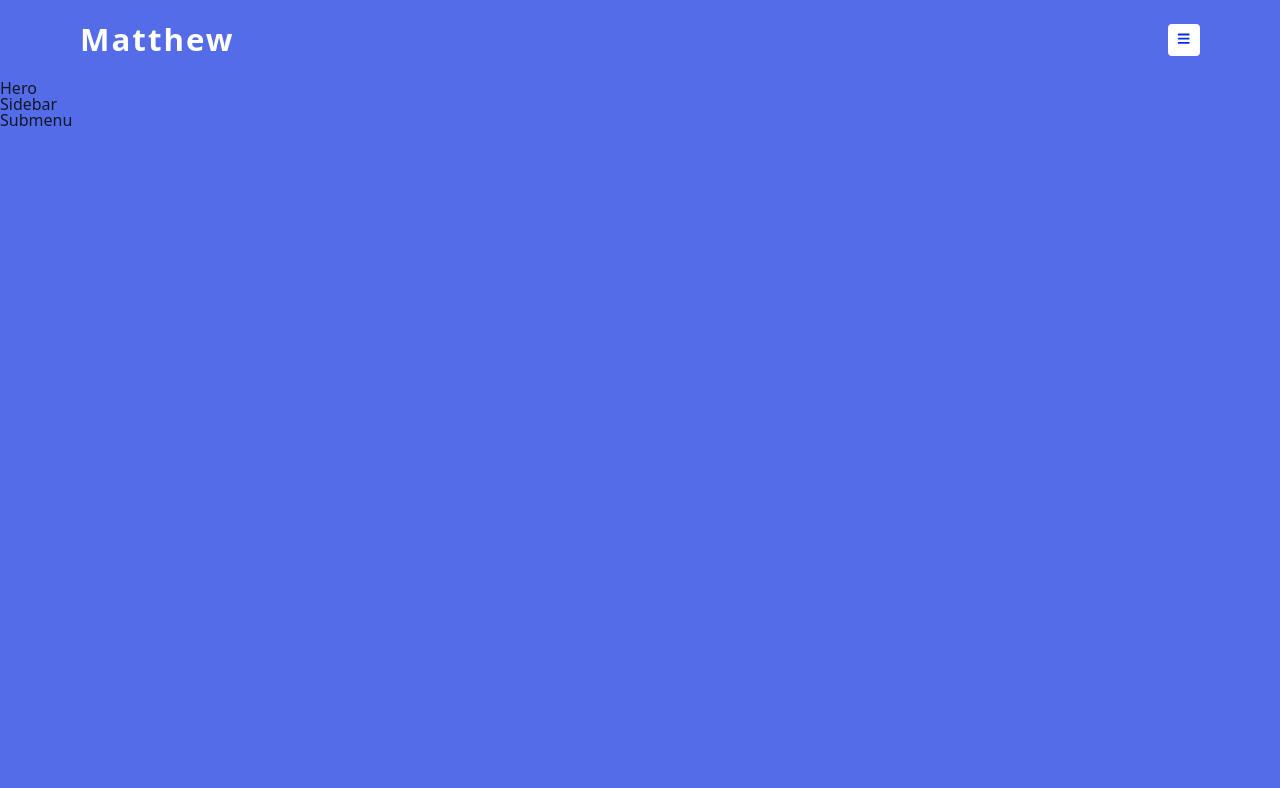
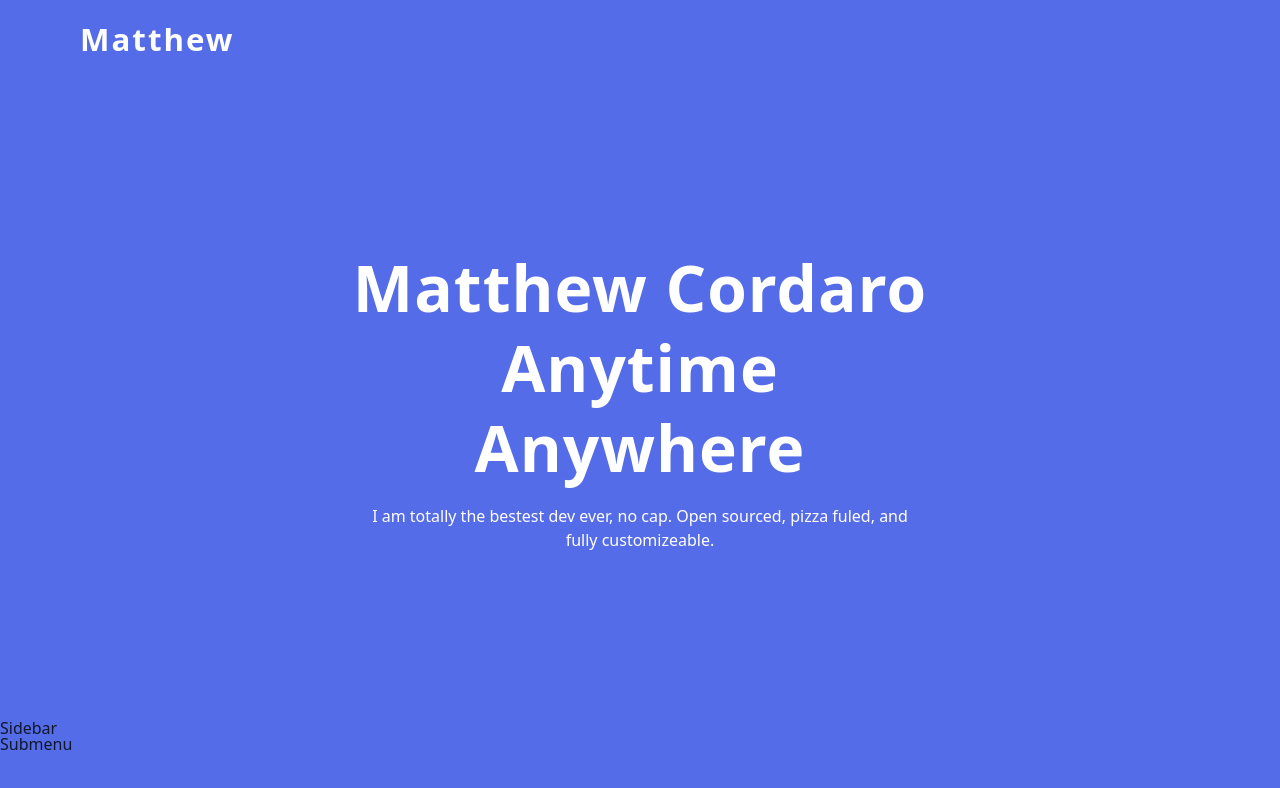
Before and after one commit to matthewcordaro/Portfolio-React-Submenu, a React (Vite) app: page / in a window 1280 px wide. Shown: the top 788 px of the page. Built offline with nearby package versions, Linux system fonts and the light colour scheme.

Commit message:
Add Hero component with styling for hero section

```diff
--- a/src/Hero.jsx
+++ b/src/Hero.jsx
@@ -1,6 +1,16 @@
 function Hero() {
   return (
-    <div>Hero</div>
+    <div className='hero-container'>
+      <div className='hero-center'>
+        <h1>
+          Matthew Cordaro <br /> anytime <br /> anywhere
+        </h1>
+        <p>
+          I am totally the bestest dev ever, no cap. Open sourced, pizza fuled,
+          and fully customizeable.
+        </p>
+      </div>
+    </div>
   )
 }
 export default Hero
--- a/src/index.css
+++ b/src/index.css
@@ -300,3 +300,44 @@ nav {
 .toggle-btn:hover {
   transform: scale(1.05);
 }
+
+/*
+=============
+Hero
+===============
+*/
+.hero-container {
+  min-height: calc(100vh - 10rem);
+  display: grid;
+  place-items: center;
+}
+
+.hero-center {
+  color: var(--white);
+  width: var(--fluid-width);
+  max-width: var(--max-width);
+}
+
+.hero-center h1 {
+  font-size: clamp(3rem, 5vw, 5rem);
+  margin-bottom: 1rem;
+  font-weight: 700;
+  line-height: 1.25;
+}
+
+.hero-center p {
+  line-height: 1.5rem;
+}
+
+@media screen and (min-width: 992px) {
+  .hero-center {
+    text-align: center;
+  }
+  .hero-center p {
+    max-width: 35em;
+    margin: 0 auto;
+  }
+  .toggle-btn {
+    display: none;
+  }
+}
```
